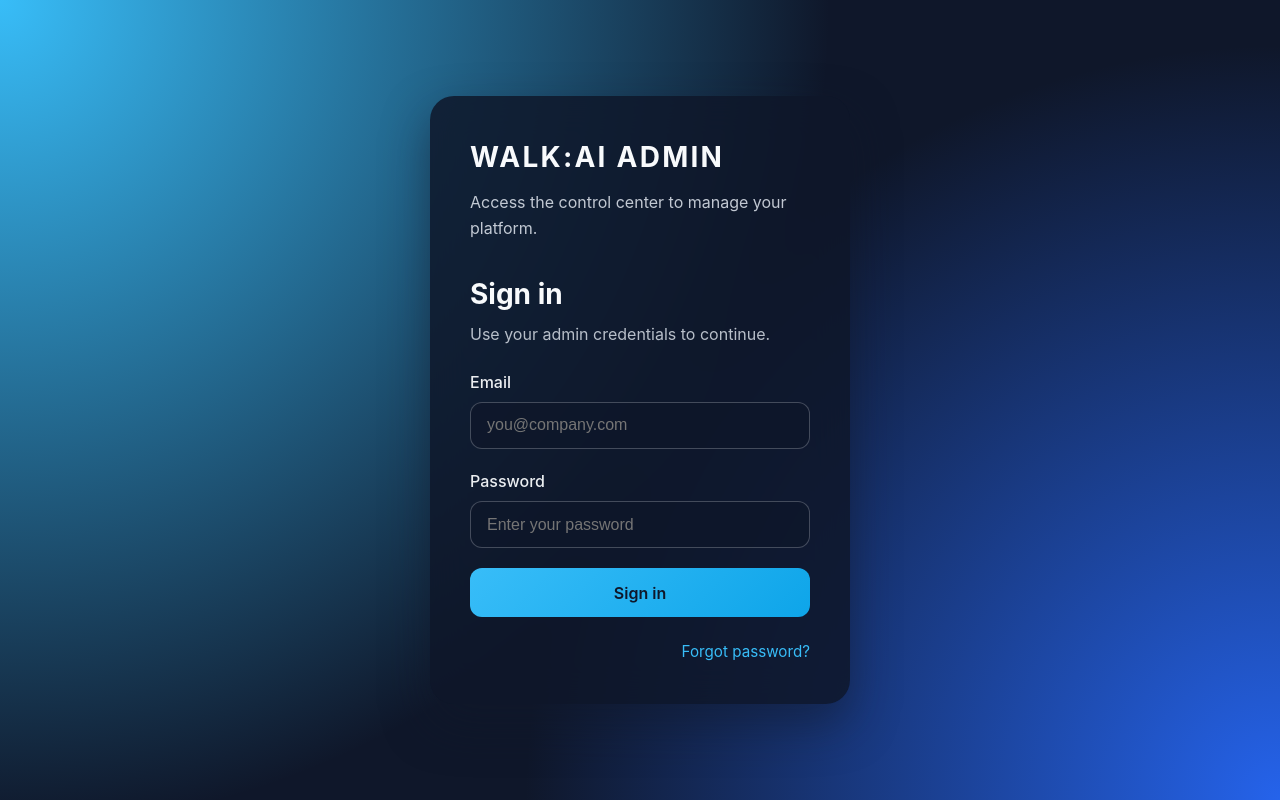
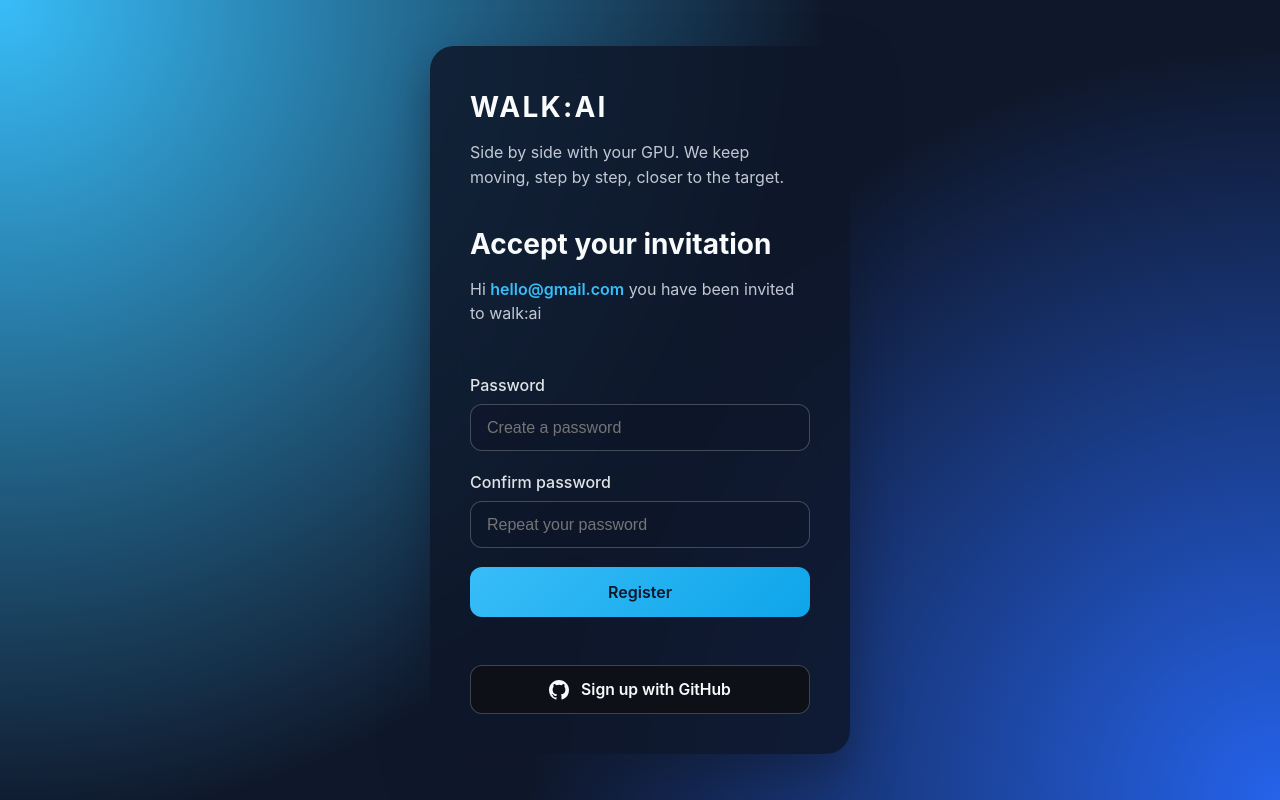
Before and after one commit to saguirregaray1/walkai-client, a React (Vite) app: page /invitations in a window 1280 px wide. Before the commit this address led to /. Built offline with nearby package versions, Linux system fonts and the light colour scheme.

Commit message:
GitHub Social Login

```diff
--- a/src/App.jsx
+++ b/src/App.jsx
@@ -1,6 +1,7 @@
 import { Navigate, Route, Routes } from 'react-router-dom'
 import AdminLayout from './layouts/AdminLayout'
 import Dashboard from './pages/Dashboard'
+import Invitations from './pages/Invitations'
 import Login from './pages/Login'
 import Users from './pages/Users'
 
@@ -8,6 +9,7 @@ const App = () => {
   return (
     <Routes>
       <Route path="/" element={<Login />} />
+      <Route path="/invitations" element={<Invitations />} />
       <Route path="/app" element={<AdminLayout />}>
         <Route index element={<Dashboard />} />
         <Route path="users" element={<Users />} />
--- a/src/layouts/AuthLayout.jsx
+++ b/src/layouts/AuthLayout.jsx
@@ -6,8 +6,8 @@ const AuthLayout = ({ children }) => {
     <div className={styles.container}>
       <section className={styles.card}>
         <div className={styles.branding}>
-          <h1>Walk:AI Admin</h1>
-          <p>Access the control center to manage your platform.</p>
+          <h1>Walk:AI</h1>
+          <p>Side by side with your GPU. We keep moving, step by step, closer to the target.</p>
         </div>
         <div className={styles.content}>{children}</div>
       </section>
--- /dev/null
+++ b/src/pages/Invitations.jsx
@@ -0,0 +1,123 @@
+import { useState, useEffect } from 'react'
+import { useSearchParams } from 'react-router-dom'
+import AuthLayout from '../layouts/AuthLayout'
+import styles from './Invitations.module.css'
+
+const Invitations = () => {
+  const [searchParams] = useSearchParams()
+  const [loadingGitHub, setLoadingGitHub] = useState(false)
+  const [err, setErr] = useState(null)
+
+  const email = 'hello@gmail.com'
+  const invitationToken = searchParams.get('token')
+  useEffect(() => {
+    if (invitationToken) {
+      window.history.replaceState({}, document.title, window.location.pathname)
+    }
+  }, [invitationToken])
+
+  const [formState, setFormState] = useState({ password: '', confirmPassword: '' })
+  const handleChange = (event) => {
+    const { name, value } = event.target
+    setFormState((prev) => ({ ...prev, [name]: value }))
+  }
+
+  const handleSubmit = (event) => {
+    event.preventDefault()
+
+    if (formState.password.trim().length < 8) {
+      window.alert('Password must be at least 8 characters long.')
+      return
+    }
+
+    if (formState.password !== formState.confirmPassword) {
+      window.alert('Passwords do not match.')
+      return
+    }
+
+    window.alert('Registration submitted!')
+  }
+
+  const handleGithubSignup = async () => {
+    setErr(null)
+    if (!invitationToken) {
+      setErr('Missing invitation token in URL'); return
+    }
+    try {
+      setLoadingGitHub(true)
+      const url = `http://127.0.0.1:8000/oauth/github/start?invitation_token=${encodeURIComponent(invitationToken)}&flow=register`
+      const res = await fetch(url, { method: 'GET' })
+      if (!res.ok) throw new Error(`start failed: ${res.status}`)
+      const { authorize_url } = await res.json()
+      window.location.href = authorize_url
+    } catch (e) {
+      setErr(e.message || 'GitHub start failed')
+    } finally {
+      setLoadingGitHub(false)
+    }
+  }
+
+  return (
+    <AuthLayout>
+      <div className={styles.header}>
+        <h2>Accept your invitation</h2>
+        <p>
+          Hi <span className={styles.email}>{email}</span> you have been invited to walk:ai
+        </p>
+      </div>
+
+      <form className={styles.form} onSubmit={handleSubmit}>
+        <label htmlFor="password">
+          <span>Password</span>
+          <input
+            id="password"
+            name="password"
+            type="password"
+            placeholder="Create a password"
+            autoComplete="new-password"
+            value={formState.password}
+            onChange={handleChange}
+            required
+          />
+        </label>
+
+        <label htmlFor="confirmPassword">
+          <span>Confirm password</span>
+          <input
+            id="confirmPassword"
+            name="confirmPassword"
+            type="password"
+            placeholder="Repeat your password"
+            autoComplete="new-password"
+            value={formState.confirmPassword}
+            onChange={handleChange}
+            required
+          />
+        </label>
+
+        <button type="submit">Register</button>
+      </form>
+
+      <button type="button" className={styles.githubButton} onClick={handleGithubSignup} disabled={loadingGitHub}>
+        {loadingGitHub ? 'Contacting GitHub…' : (
+          <>
+            <svg
+              aria-hidden="true"
+              viewBox="0 0 16 16"
+              focusable="false"
+              className={styles.githubIcon}
+            >
+              <path
+                fill="currentColor"
+                d="M8 0C3.58 0 0 3.58 0 8a8.002 8.002 0 005.47 7.59c.4.075.547-.173.547-.385 0-.19-.007-.693-.01-1.36-2.226.483-2.695-1.073-2.695-1.073-.364-.924-.89-1.17-.89-1.17-.727-.497.055-.487.055-.487.803.057 1.225.825 1.225.825.715 1.225 1.874.871 2.33.666.072-.518.28-.872.508-1.073-1.777-.202-3.644-.888-3.644-3.953 0-.873.312-1.586.823-2.146-.083-.202-.357-1.015.078-2.117 0 0 .672-.215 2.2.82a7.657 7.657 0 012.003-.27 7.65 7.65 0 012.003.27c1.527-1.035 2.198-.82 2.198-.82.437 1.102.163 1.915.08 2.117.513.56.821 1.273.821 2.146 0 3.073-1.87 3.748-3.653 3.946.288.247.544.735.544 1.48 0 1.068-.01 1.93-.01 2.192 0 .213.145.463.55.384A8.003 8.003 0 0016 8c0-4.42-3.58-8-8-8z"
+              />
+            </svg>
+            Sign up with GitHub
+          </>
+        )}
+      </button>
+    </AuthLayout>
+  )
+}
+
+export default Invitations
--- /dev/null
+++ b/src/pages/Invitations.module.css
@@ -0,0 +1,98 @@
+.header {
+  display: flex;
+  flex-direction: column;
+  gap: 0.75rem;
+}
+
+.header h2 {
+  margin: 0;
+  font-size: 1.75rem;
+}
+
+.header p {
+  margin: 0;
+  color: rgba(226, 232, 240, 0.85);
+  line-height: 1.5;
+}
+
+.email {
+  color: #38bdf8;
+  font-weight: 600;
+}
+
+.form {
+  display: flex;
+  flex-direction: column;
+  gap: 1.15rem;
+  margin-top: 1.5rem;
+}
+
+.form label {
+  display: flex;
+  flex-direction: column;
+  gap: 0.45rem;
+  font-weight: 500;
+  color: rgba(248, 250, 252, 0.9);
+}
+
+.form input {
+  border: 1px solid rgba(226, 232, 240, 0.25);
+  border-radius: 0.75rem;
+  padding: 0.85rem 1rem;
+  font-size: 1rem;
+  background: rgba(15, 23, 42, 0.7);
+  color: #f8fafc;
+  transition: border 0.2s ease, box-shadow 0.2s ease;
+}
+
+.form input:focus-visible {
+  outline: none;
+  border-color: #38bdf8;
+  box-shadow: 0 0 0 4px rgba(56, 189, 248, 0.15);
+}
+
+.form button {
+  border: none;
+  border-radius: 0.75rem;
+  padding: 0.95rem 1rem;
+  font-size: 1rem;
+  font-weight: 600;
+  background: linear-gradient(135deg, #38bdf8 0%, #0ea5e9 100%);
+  color: #0f172a;
+  cursor: pointer;
+  transition: transform 0.2s ease, box-shadow 0.2s ease;
+}
+
+.form button:hover {
+  transform: translateY(-1px);
+  box-shadow: 0 12px 25px rgba(14, 165, 233, 0.4);
+}
+
+.githubButton {
+  margin-top: 1.5rem;
+  width: 100%;
+  display: flex;
+  align-items: center;
+  justify-content: center;
+  gap: 0.75rem;
+  border: 1px solid rgba(148, 163, 184, 0.35);
+  border-radius: 0.75rem;
+  padding: 0.85rem 1rem;
+  background: #0d1117;
+  color: #f8fafc;
+  font-size: 0.98rem;
+  font-weight: 600;
+  cursor: pointer;
+  transition: background 0.2s ease, transform 0.2s ease, box-shadow 0.2s ease;
+}
+
+.githubButton:hover {
+  background: #161b22;
+  transform: translateY(-1px);
+  box-shadow: 0 10px 20px rgba(15, 23, 42, 0.45);
+}
+
+.githubIcon {
+  width: 1.25rem;
+  height: 1.25rem;
+}
--- a/src/pages/Login.jsx
+++ b/src/pages/Login.jsx
@@ -48,7 +48,6 @@ const Login = () => {
       localStorage.setItem('access_token', data.access_token)
       navigate('/app', { replace: true })
     } catch (err) {
-      // no cambiamos estilos: simple alerta
       window.alert(err.message || 'Login failed')
     } finally {
       setIsSubmitting(false)
```
